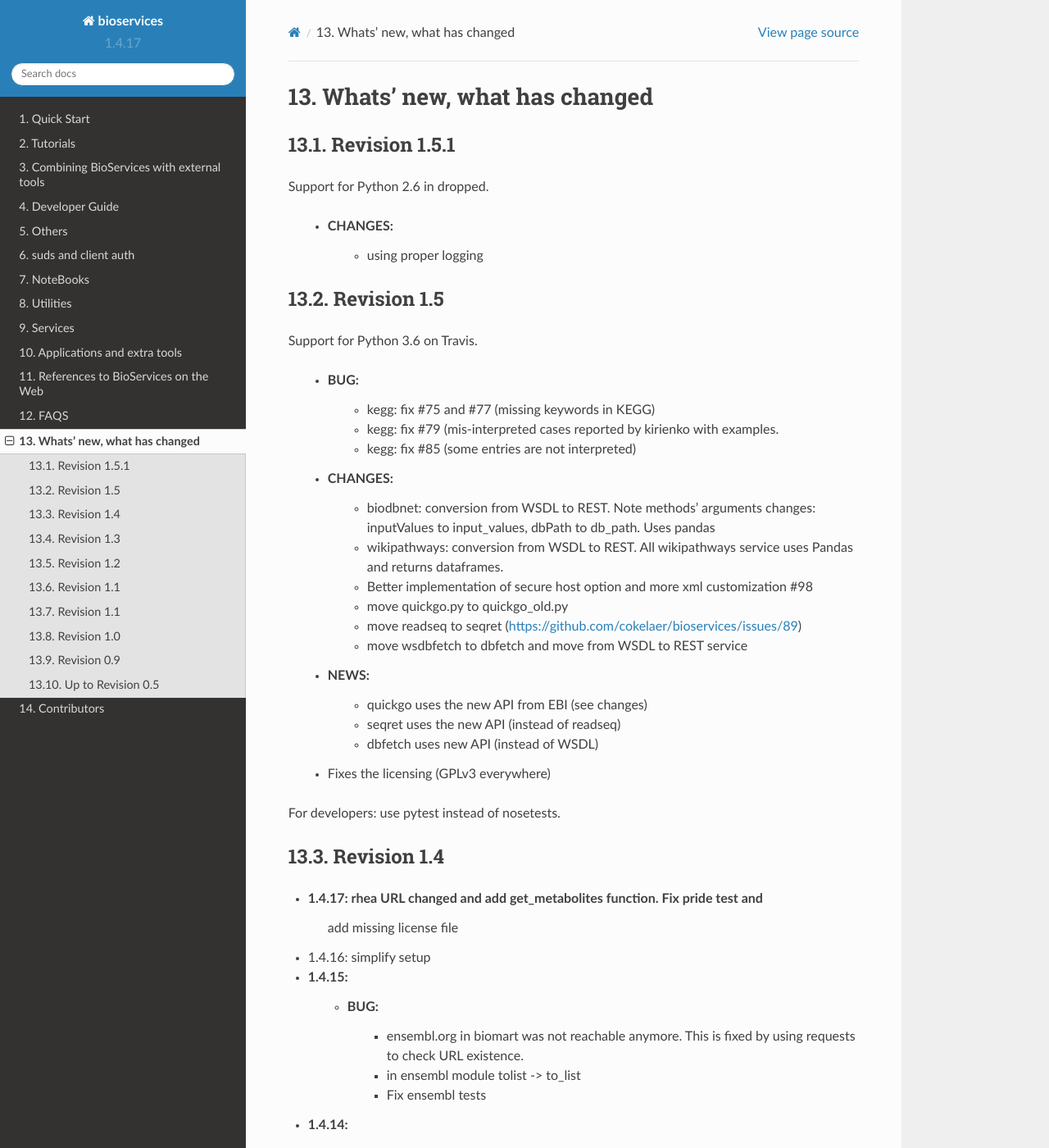
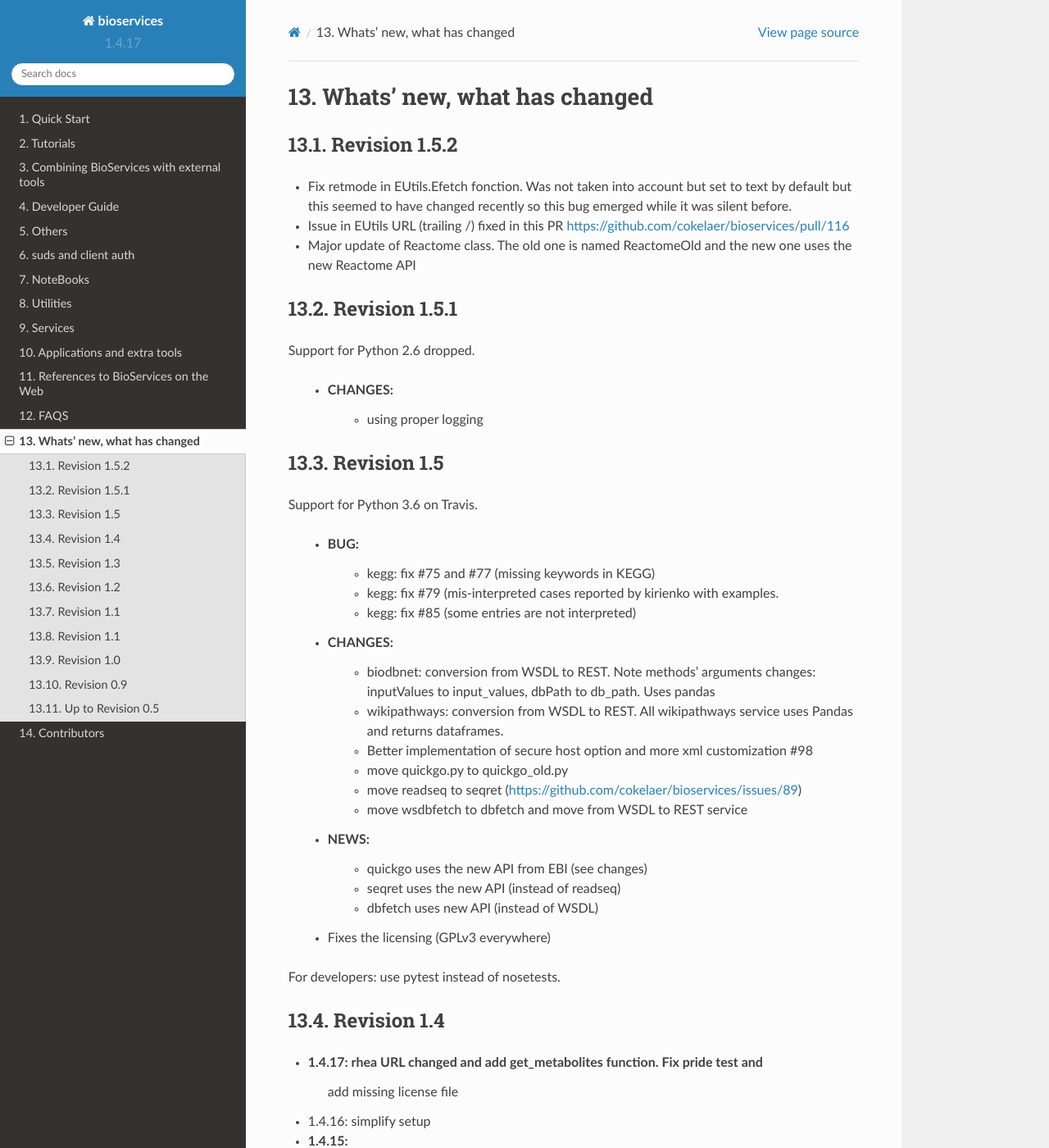
Before and after one commit to cokelaer/bioservices, a Sphinx documentation site: the page built from doc/ChangeLog.rst, in a window 1280 px wide and 1400 px high. Shown: the whole window at 82% size. Built offline with Sphinx 7.4.7 and the Read the Docs theme 2.0.0, drawn with Linux system fonts in a browser that asks for light colours; formulas are drawn with MathJax 3; pages that are not in the unit, such as notebooks, are missing from menus; some of the changed text lies outside the part shown.

Commit message:
Update doc

```diff
--- a/doc/ChangeLog.rst
+++ b/doc/ChangeLog.rst
@@ -1,10 +1,21 @@
 Whats' new, what has changed
 ================================
+
+
+Revision 1.5.2
+----------------
+
+* Fix retmode in EUtils.Efetch fonction. Was not taken into account but set to
+  text by default but this seemed to have changed recently so this bug emerged
+  while it was silent before.
+* Issue in EUtils URL (trailing /) fixed in this PR https://github.com/cokelaer/bioservices/pull/116
+* Major update of Reactome class. The old one is named ReactomeOld and the new
+  one uses the new Reactome API
 
 Revision 1.5.1
 ------------------
 
-Support for Python 2.6 in dropped.
+Support for Python 2.6  dropped.
 
     * CHANGES:
         * using proper logging
```
